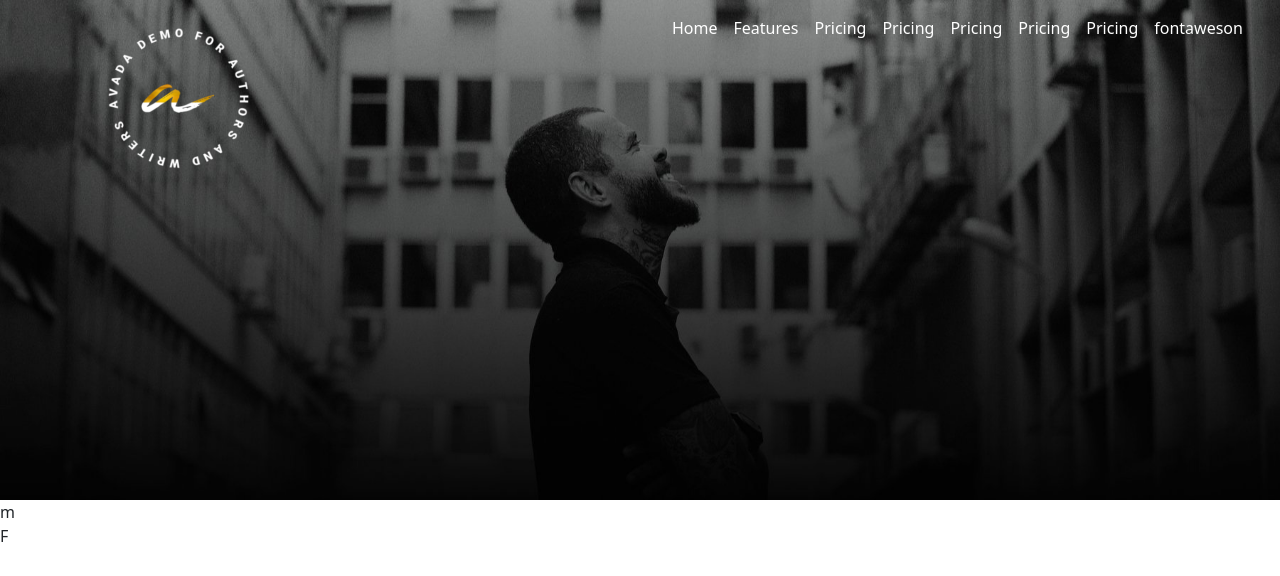
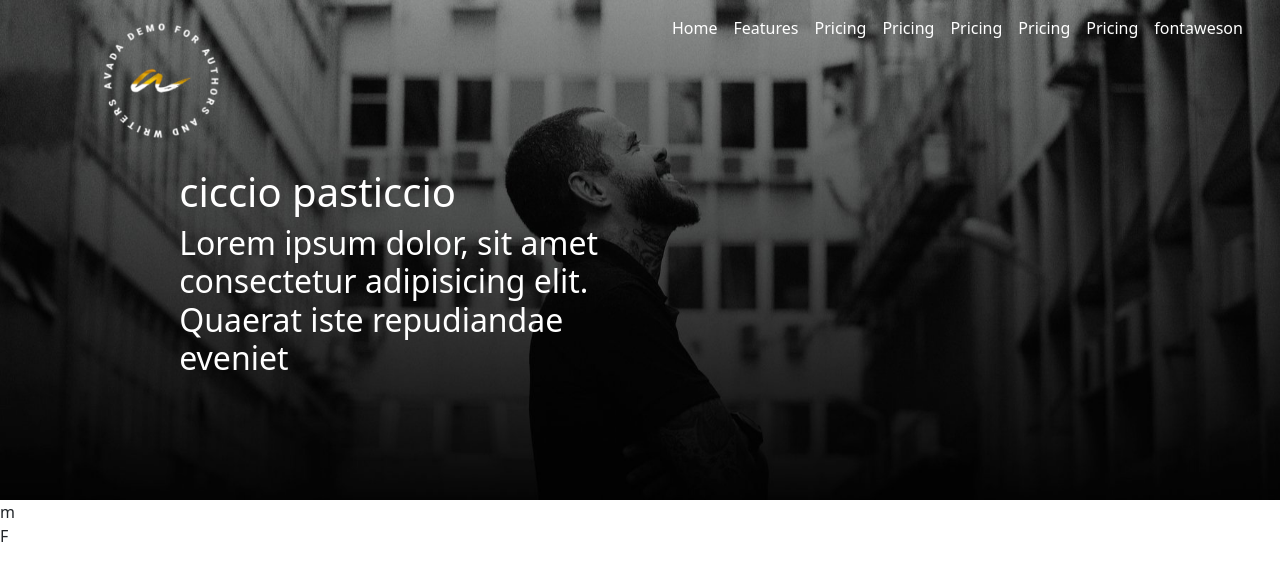
Before and after one commit to PatrizioCorcione/proj-html-vuejs, a Vue app: page / in a window 1280 px wide. Shown: the top 576 px of the page. Built offline with nearby package versions, Linux system fonts and the light colour scheme; no server answers.

Commit message:
[add] hero

```diff
--- a/src/components/Header.vue
+++ b/src/components/Header.vue
@@ -15,7 +15,7 @@ export default {
 <template>
   <header>
 
-    <div class="container-lg ">
+    <div class="container ">
       <div class="row row-cols-2 ">
         <div class="col">
           <img src="/src/assets/img/author-logo-round-200x205.png" alt="">
@@ -56,20 +56,33 @@ export default {
         </div>
       </div>
     </div>
+    <div class="hero container-custom">
+      <h1>ciccio pasticcio</h1>
+      <h2>Lorem ipsum dolor, sit amet consectetur adipisicing elit. Quaerat iste repudiandae eveniet</h2>
+    </div>
   </header>
 
 </template>
-
-
 
 <style lang="scss" scoped>
 header{
   background-image: url(/src/assets/img/footer-3.jpg);
   background-size: cover;
-  .container-lg{
-    height: 500px;
+  height: 500px;
+  .container{
+    img{
+      width: 30%;
+    }
     .collapse{
       flex-direction: row-reverse;
+    }
+  }
+  .hero{
+    color: white;
+    margin: 0 auto;
+    width: 72%;
+    h2{
+      width: 50%;
     }
   }
 }
```
Also changed, not shown: src/assets/img/author-logo-round-small.png (added).
